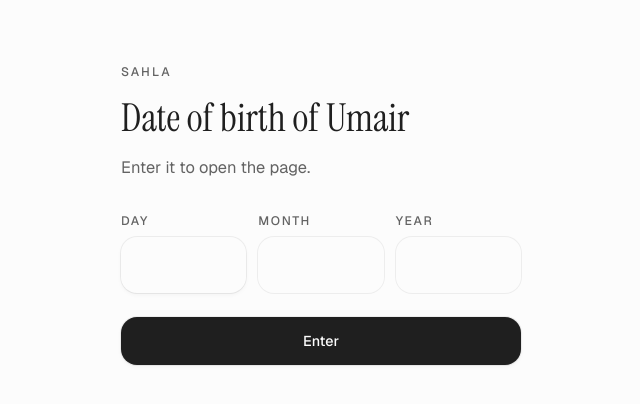
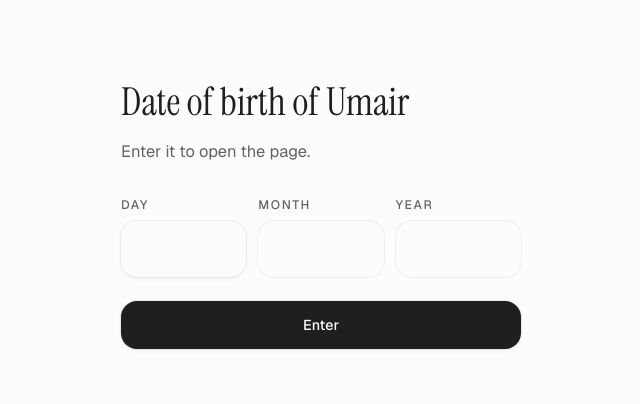
Before and after one commit to UmairFaiser/Sahla, a Next.js app: page /enter in a window 1280 px wide. Shown: the top 404 px of the page, without its empty margins (319-959 px from the left). Built offline with nearby package versions, Linux system fonts and the light colour scheme; no server answers.

Commit message:
Removed the SAHLA on top of the enter page

```diff
--- a/app/enter/page.tsx
+++ b/app/enter/page.tsx
@@ -3,9 +3,6 @@ import { EnterForm } from "@/components/enter-form";
 export default function EnterPage() {
   return (
     <main className="mx-auto flex min-h-full w-full max-w-md flex-col justify-center px-6 py-16">
-      <p className="text-xs font-medium tracking-[0.18em] text-gray-1100 uppercase animate-[fadeInUp_220ms_cubic-bezier(0.2,0,0,1)_both]">
-        Sahla
-      </p>
       <h1 className="mt-4 font-serif text-4xl leading-tight text-balance text-gray-1200 animate-[fadeInUp_220ms_cubic-bezier(0.2,0,0,1)_both] [animation-delay:90ms]">
         Date of birth of Umair
       </h1>
```
